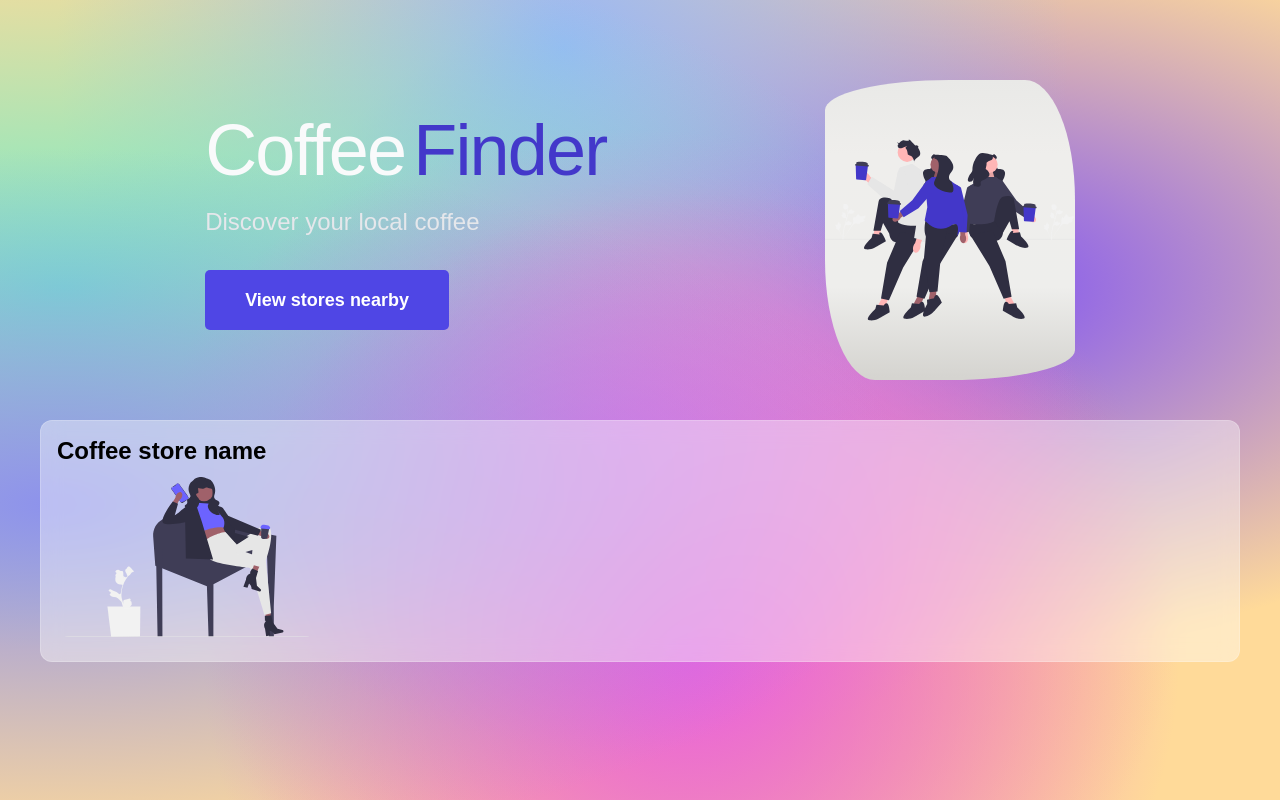
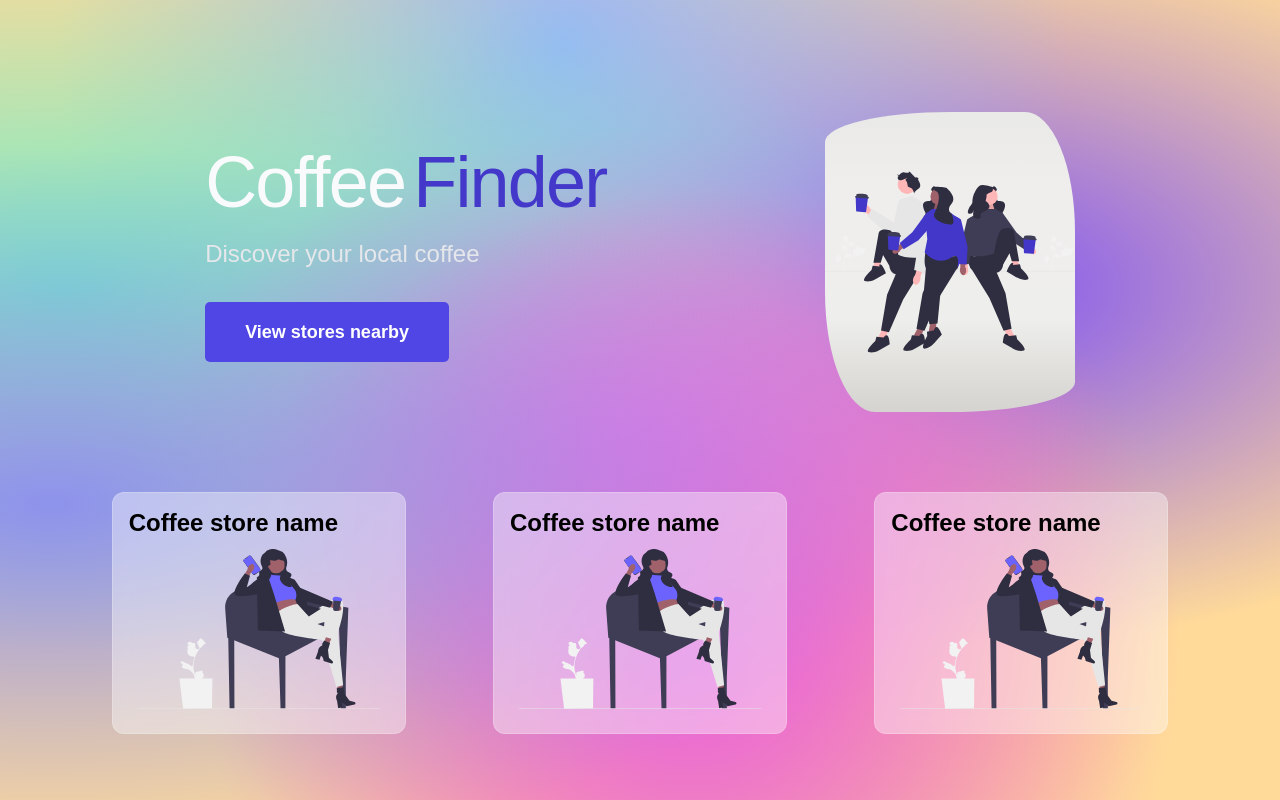
Before and after one commit to cdrmr18/next-find-coffee-stores, a Next.js app: page / in a window 1280 px wide. Built offline with nearby package versions, Linux system fonts and the light colour scheme; a web font is replaced by a local one.

Commit message:
added card grid layout to home

```diff
--- a/components/card.tsx
+++ b/components/card.tsx
@@ -7,6 +7,7 @@
   name: string;
   imgUrl: string;
   href: string;
+  className: string;
 };
 
 const Card = (props: CardProps) => {
--- a/pages/index.tsx
+++ b/pages/index.tsx
@@ -30,11 +30,24 @@
           />
         </div>
       </main>
-      <section>
+      <section className={styles.cardWrapper}>
         <Card
           name={"Coffee store name"}
           imgUrl="/images/relax.svg"
           href="/coffee-stores/store-name"
+          className={styles.card}
+        />
+        <Card
+          name={"Coffee store name"}
+          imgUrl="/images/relax.svg"
+          href="/coffee-stores/store-name"
+          className={styles.card}
+        />
+        <Card
+          name={"Coffee store name"}
+          imgUrl="/images/relax.svg"
+          href="/coffee-stores/store-name"
+          className={styles.card}
         />
       </section>
     </div>
--- a/styles/Home.module.css
+++ b/styles/Home.module.css
@@ -2,17 +2,32 @@
   margin-bottom: 14rem /* 224px */;
 }
 
-.main {
+.main,
+.cardWrapper {
   margin-top: 2.5rem /* 40px */;
   margin-left: auto;
   margin-right: auto;
   max-width: 72rem /* 1152px */;
   padding-left: 1rem /* 16px */;
   padding-right: 1rem /* 16px */;
+}
+
+.main {
   display: flex;
-  justify-content: space-around;
+  justify-content: space-between;
   flex-direction: column;
   align-items: center;
+}
+
+.cardWrapper {
+  display: grid;
+  grid-template-columns: repeat(1, minmax(0, 1fr));
+  column-gap: 1.5rem;
+  row-gap: 1.5rem;
+}
+
+.card {
+  justify-content: center;
 }
 
 .heroImage {
@@ -45,8 +60,12 @@
 
   .main {
     margin-top: 3rem /* 48px */;
-    padding-left: 1.5rem /* 24px */;
+    padding-left: 1.5rem 24px;
     padding-right: 1.5rem /* 24px */;
+  }
+
+  .cardWrapper {
+    grid-template-columns: repeat(2, minmax(0, 1fr));
   }
 }
 
@@ -59,10 +78,15 @@
   .main {
     margin-top: 4rem /* 64px */;
     flex-direction: row;
+    justify-content: space-around;
   }
 
   .heroImage {
     display: flex;
+  }
+
+  .cardWrapper {
+    grid-template-columns: repeat(2, minmax(0, 1fr));
   }
 }
 
@@ -75,5 +99,20 @@
     margin-top: 5rem /* 80px */;
     padding-left: 2rem /* 32px */;
     padding-right: 2rem /* 32px */;
+    justify-content: space-around;
+  }
+
+  .cardWrapper {
+    grid-template-columns: repeat(3, minmax(0, 1fr));
   }
 }
+
+@media (min-width: 1280px) {
+  .main {
+    margin-top: 7rem /* 80px */;
+  }
+
+  .cardWrapper {
+    grid-template-columns: repeat(3, minmax(0, 1fr));
+  }
+}
```
